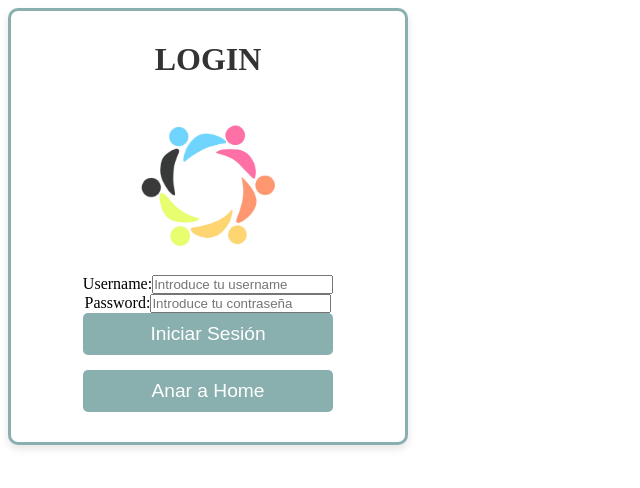
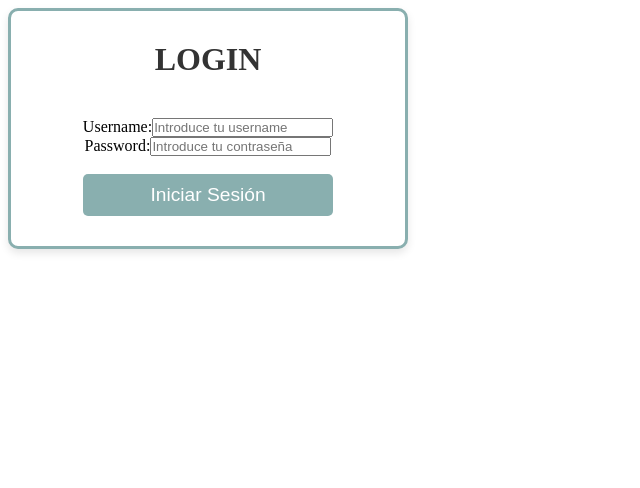
Before and after one commit to carlaaotero/StayCloseProjectFrontEnd, an Angular app: page /login#/login in a window 1280 px wide. Before the commit this address led to /login#/. Shown: the top 488 px of the page, without its empty margins (0-640 px from the left). Built offline with nearby package versions, Linux system fonts and the light colour scheme.

Commit message:
Sprint 1

```diff
--- a/src/app/components/home/home.component.css
+++ b/src/app/components/home/home.component.css
@@ -10,6 +10,7 @@ html, body {
 
 body {
     display: flex;
+    font-family: 'Helvetica', sans-serif;
     justify-content: center; /* Centra horizontalmente */
     align-items: center;     /* Centra verticalmente */
     height: 100vh;           /* Altura completa del viewport */
--- a/src/app/components/home/home.component.html
+++ b/src/app/components/home/home.component.html
@@ -8,7 +8,7 @@
     <!-- Contenedor de botones con rutas -->
     <div class="button-container">
       <h1 class="title">HOME</h1>
-      <img class="logo" src="../../../images/logo.png" alt="Logo de Angular">
+      <!-- <img class="logo" src="../../../images/logo.png" alt="Logo de Angular"> -->
       <!-- Añadir routerLink para navegar a las rutas correspondientes -->
       <button class="home-button" routerLink="/user">PERFIL</button>
       <button class="home-button" routerLink="/foro">FORO</button>
--- a/src/app/components/login/login.component.css
+++ b/src/app/components/login/login.component.css
@@ -12,6 +12,7 @@ html, body {
 
 body {
     display: flex;
+    font-family: 'Helvetica', sans-serif;
     justify-content: center;  /* Centra el contenido horizontalmente */
     align-items: center;      /* Centra el contenido verticalmente */
     background-color: #f4f4f4;
--- a/src/app/components/login/login.component.html
+++ b/src/app/components/login/login.component.html
@@ -1,7 +1,7 @@
 <div class="login-container">
   <!-- Título de la página -->
   <h1 class="title">LOGIN</h1>
-  <img class="logo" src="../../../images/logo.png">
+  <!-- <img class="logo" src="../../../images/logo.png"> -->
   <!-- Formulario de inicio de sesión -->
   <form (ngSubmit)="logUser(userForm)" #userForm="ngForm">
       <div class="form-group">
@@ -33,10 +33,10 @@
               La contraseña es obligatoria.
           </div>
       </div>
-
+      <br>
       <div class="button-container">
           <button type="submit" class="login-button" [disabled]="!userForm.valid">Iniciar Sesión</button>
-          <button class="login-button" routerLink="/home">Anar a Home</button>
+          <!-- <button class="login-button" routerLink="/home">Anar a Home</button> -->
       </div>
   </form>
 </div>
--- a/src/app/components/user/user.component.css
+++ b/src/app/components/user/user.component.css
@@ -5,7 +5,7 @@
 }
 
 body {
-    font-family: Arial, sans-serif;
+    font-family: 'Helvetica', sans-serif;
     background-color: #f4f4f4;
     color: #333;
     display: flex;
```
